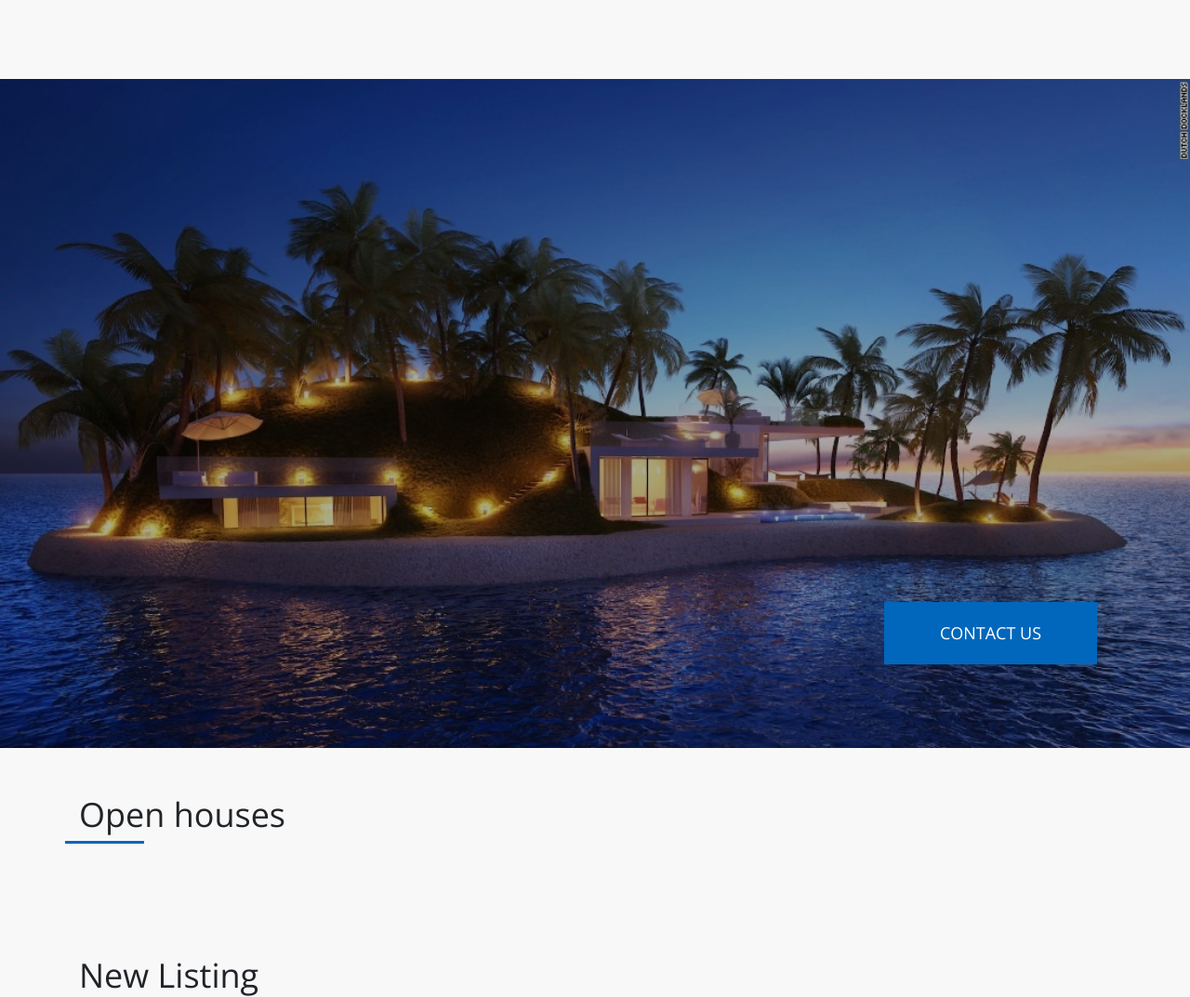
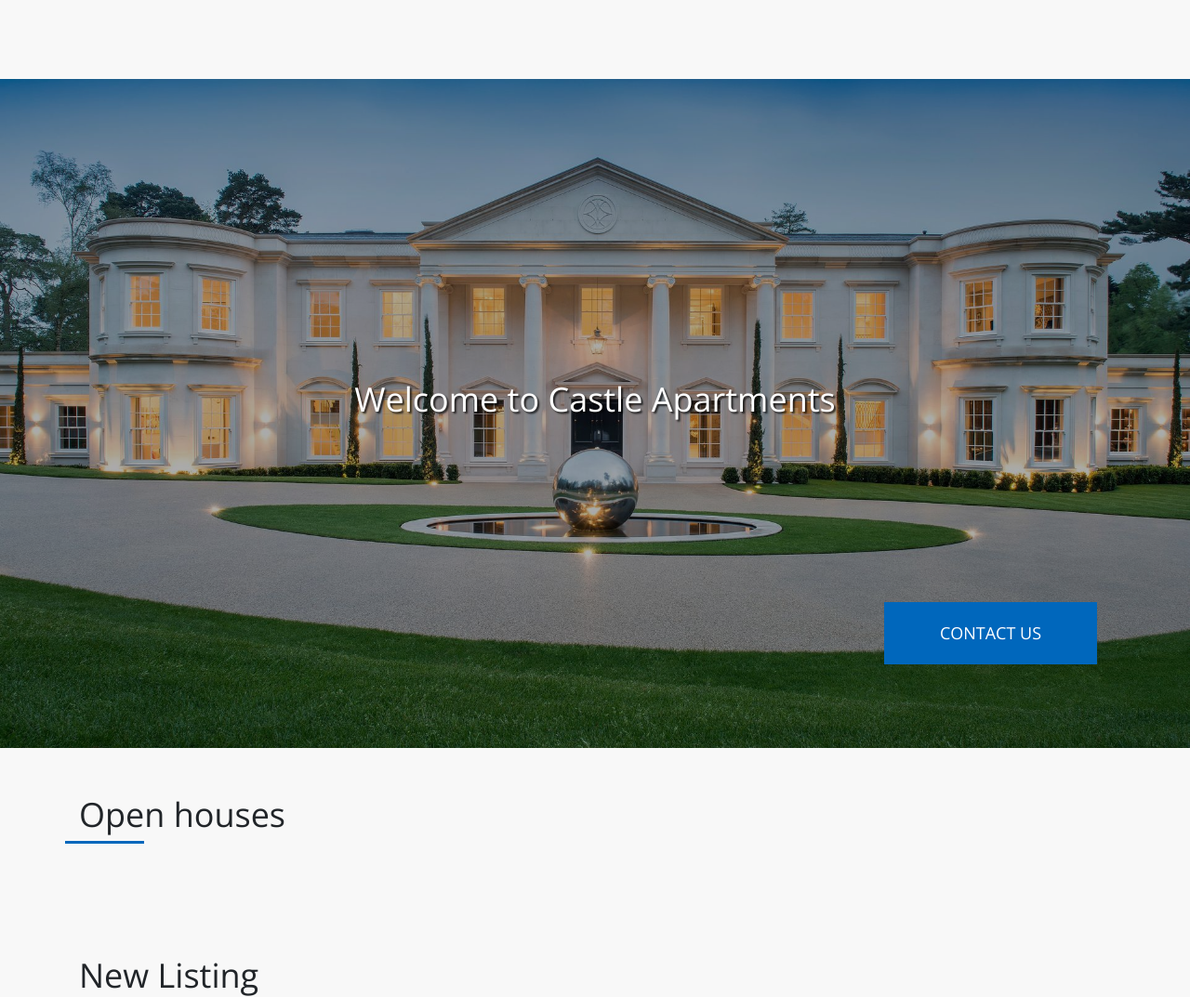
Before and after one commit to jonbjarniolafsson/Verkefni2, a Django app: template CastleApps/templates/apartments/home.html in a window 1280 px wide. Shown: the part 85-1158 px from the top of the page at 93% size. Run offline with Django 3.2, Linux system fonts and the light colour scheme; the template is opened without the code that fills it, so the values that code supplies are empty; some libraries are stand-ins or nearby versions.

Commit message:
css update

```diff
--- a/CastleApps/static/css/apartments.css
+++ b/CastleApps/static/css/apartments.css
@@ -20,15 +20,17 @@
 
 .apartments .apartment{
     margin-bottom: 15px;
-
+    -webkit-box-shadow: 0px 2px 4px 2px rgba(0,0,0,0.33);
+    -moz-box-shadow: 0px 2px 4px 2px rgba(0,0,0,0.33);
+    box-shadow: 0px 2px 4px 2px rgba(0,0,0,0.33);
 }
 
 
 
 .apartment .header{
     display: flex;
-    background: #0067BC;
-    color: #fff;
+    background: #efefef;
+    color: #0c0c0c;
     padding: 5px 15px;
     justify-content: space-between;
 }
@@ -56,8 +58,8 @@
 }
 
 .apartments .apartment .meta{
-    background: #0067BC;
-    color: #fff;
+    background: #efefef;
+    color: #efefef;
     padding: 15px;
 }
 
@@ -75,6 +77,7 @@
     text-overflow: ellipsis;
     overflow: hidden;
     margin-top: 10px;
+    color: #0c0c0c;
 }
 
 
--- a/CastleApps/static/css/banner.css
+++ b/CastleApps/static/css/banner.css
@@ -2,10 +2,23 @@
     height: 90vh;
     position: relative;
     width: 100%;
-    background-image: url('../img/banner-image2.jpeg');
+    background-image: url('../img/background.jpg');
     background-size: cover;
     background-position: 50%;
     background-repeat: no-repeat;
+}
+
+.frontpage-banner .absolute{
+    position: absolute;
+    top: 50%;
+    left: 50%;
+    transform: translateX(-50%) translateY(-50%);
+    color: #fff;
+    z-index: 10;
+}
+
+.frontpage-banner .absolute h1{
+    text-shadow: 2px 2px 2px rgba(0,0,0,0.75);
 }
 
 .frontpage-banner::after{
--- a/CastleApps/templates/apartments/home.html
+++ b/CastleApps/templates/apartments/home.html
@@ -7,6 +7,11 @@
 {% endblock css %}
 {% block banner %}
 <div class="frontpage-banner">
+    <div class="absolute">
+        <h1>Welcome to Castle Apartments</h1>
+    </div>
+
+    <span class="arrow"></span>
 </div>
 {% endblock %}
 {% block content %}
@@ -65,7 +70,8 @@
         <h2>New Listing</h2>
         <div class="apartments-wrapper row">
             {% for apartment in newlyListed %}
-            <div class="col-md-4 apartment">
+            <div class="col-md-4">
+                <div class="apartment">
                     <div class="header">
                         <div class="type">{{apartment.type}} in {{apartment.locationid.region}} <div class="country">{{apartment.locationid.country}}</div></div>
                         <div class="rooms">
@@ -100,6 +106,7 @@
                         </div>
                     </div>
                 </div>
+            </div>
             {% endfor %}
         </div>
     </div>
--- a/CastleApps/templates/apartments/search-results.html
+++ b/CastleApps/templates/apartments/search-results.html
@@ -13,7 +13,8 @@
         {% if apartments %}
             <div class="apartments-wrapper row">
                 {% for apartment in apartments %}
-                    <div class="apartment col-md-4">
+                    <div class="col-md-4">
+                        <div class="apartment">
                             <div class="header">
                                 <div class="type">{{apartment.type}} in {{apartment.locationid.region}} <div class="country">{{apartment.locationid.country}}</div></div>
                                 <div class="rooms">
@@ -50,6 +51,7 @@
                                 </div>
                             </div>
                         </div>
+                    </div>
                 {% endfor %}
             </div>
         {% endif %}
```
Also changed, not shown: CastleApps/static/img/bathtub.svg, CastleApps/static/img/bed.svg. Lines whose indentation alone changed are shown as unchanged.
